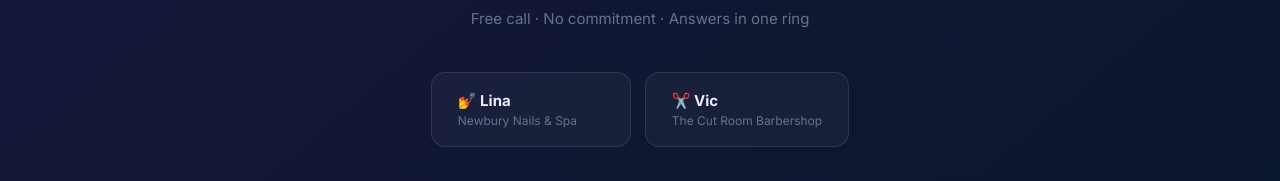
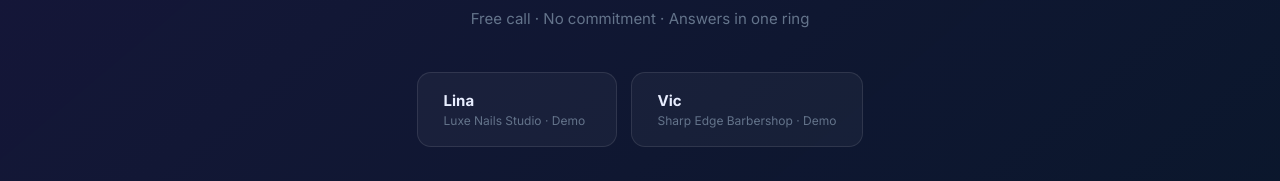
Before and after one commit to fig-stack/ansa-website, a plain HTML site: page index.html in a window 1280 px wide. Shown: the part 5912-6093 px from the top of the page. Drawn offline with Linux system fonts and the light colour scheme; animation ran at ten frames a second.

Commit message:
Remove emojis, update demo bot names

```diff
--- a/index.html
+++ b/index.html
@@ -1257,12 +1257,12 @@
 
     <div class="demo-bots fade-up delay-3">
       <div class="demo-bot">
-        <div class="demo-bot-name">💅 Lina</div>
-        <div class="demo-bot-biz">Newbury Nails &amp; Spa</div>
+        <div class="demo-bot-name">Lina</div>
+        <div class="demo-bot-biz">Luxe Nails Studio · Demo</div>
       </div>
       <div class="demo-bot">
-        <div class="demo-bot-name">✂️ Vic</div>
-        <div class="demo-bot-biz">The Cut Room Barbershop</div>
+        <div class="demo-bot-name">Vic</div>
+        <div class="demo-bot-biz">Sharp Edge Barbershop · Demo</div>
       </div>
     </div>
   </div>
```
